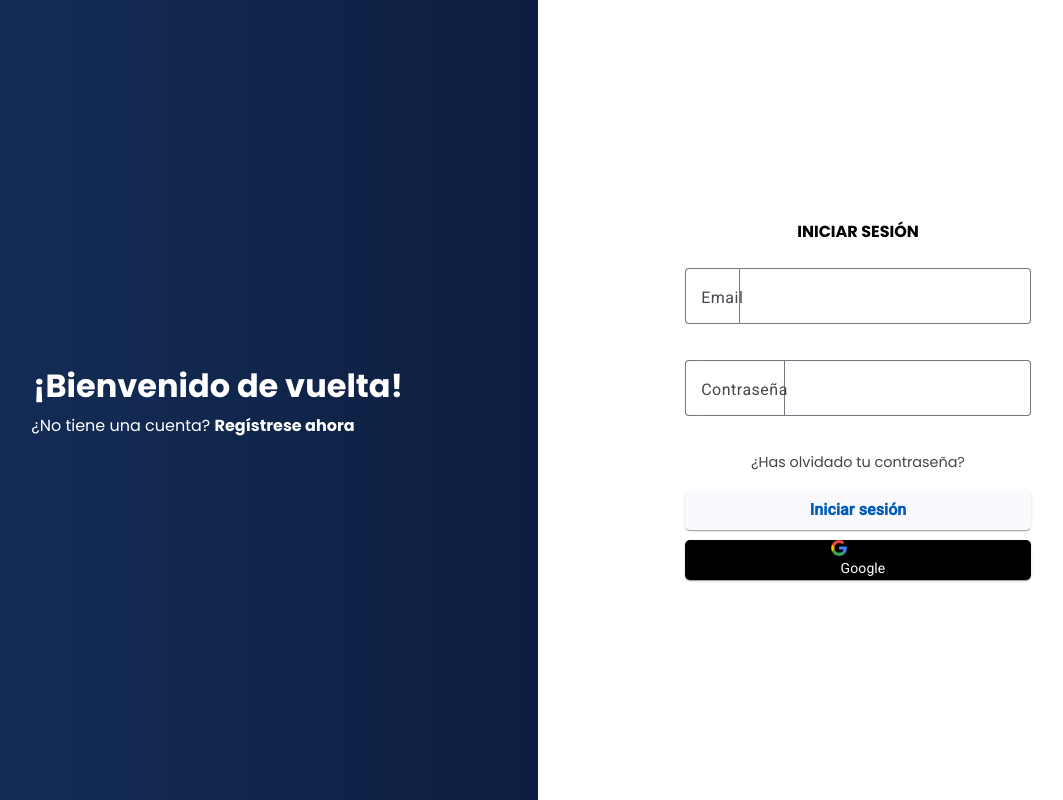
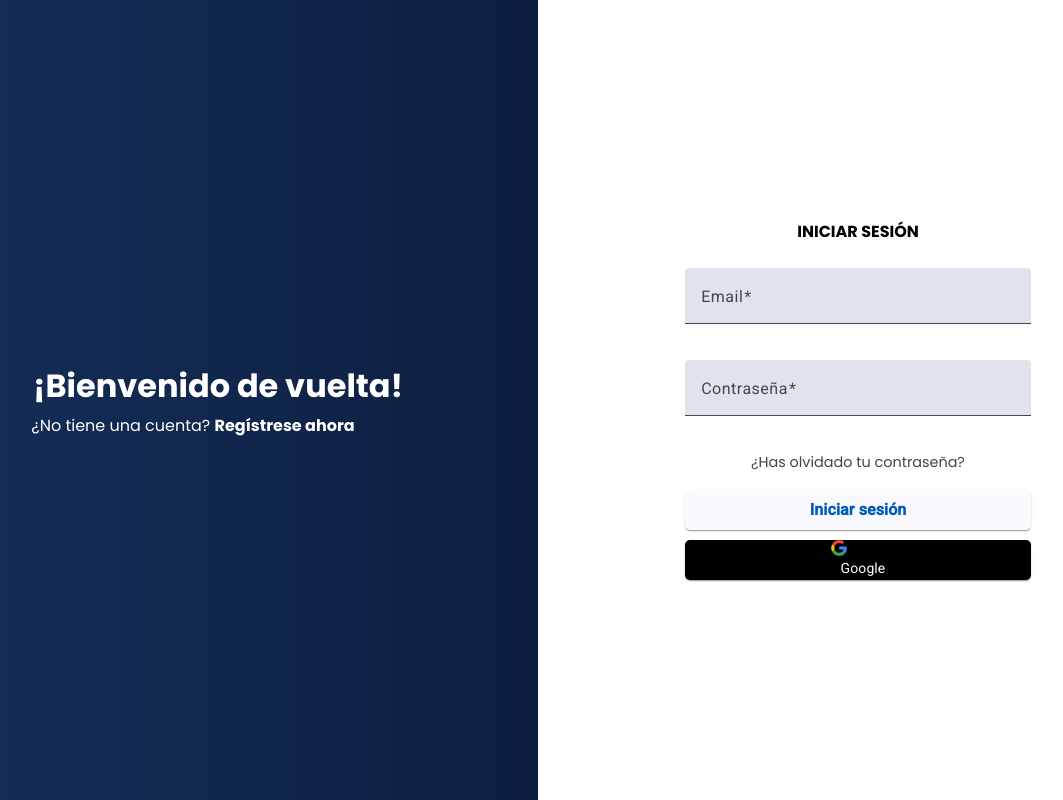
Before and after one commit to GabrielHdezAlv/LlamaloIA, an Angular app: page /login in a window 1280 px wide. Shown: the whole page, without its empty margins (102-1165 px from the left). Built offline with nearby package versions, Linux system fonts and the light colour scheme.

Commit message:
(fix): Login - Solventado problema con los inputs y añadida validación "required" en los campos

```diff
--- a/src/app/pages/login/login.component.html
+++ b/src/app/pages/login/login.component.html
@@ -9,14 +9,14 @@
 
         <div class="form-container">
             <form (submit)="login($event)">
-                <mat-form-field appearance="outline">
+                <mat-form-field>
                     <mat-label>Email</mat-label>
-                    <input matInput type="email" [(ngModel)]="email" name="email">
+                    <input matInput type="email" [(ngModel)]="email" name="email" required>
                 </mat-form-field>
 
-                <mat-form-field appearance="outline">
+                <mat-form-field>
                     <mat-label>Contraseña</mat-label>
-                    <input matInput type="password" [(ngModel)]="password" name="password">
+                    <input matInput type="password" [(ngModel)]="password" name="password" required>
                 </mat-form-field>
 
                 <a class="forgot-password">¿Has olvidado tu contraseña?</a>
```
